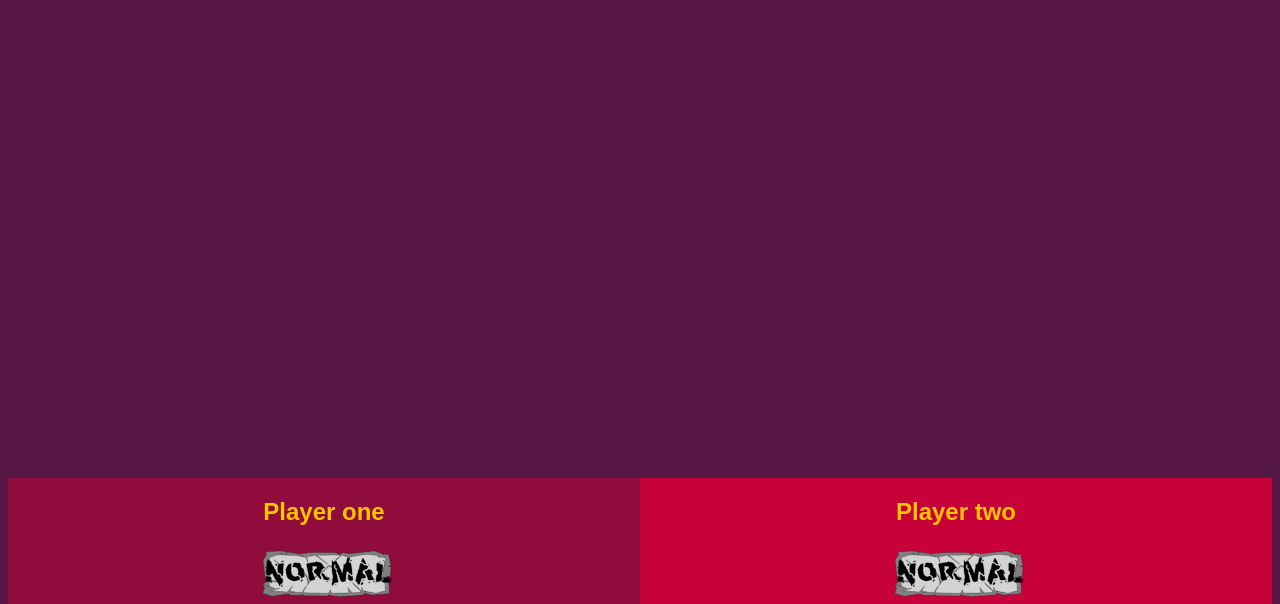
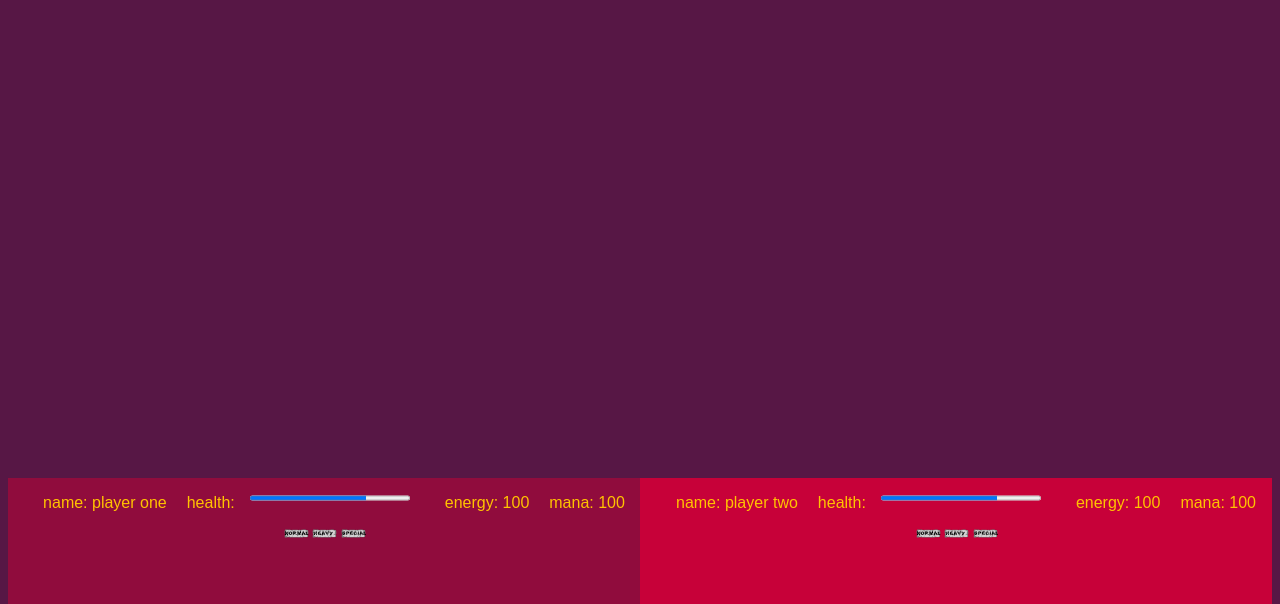
Before and after one commit to JustinD85/demoNightGame1, a plain HTML site: page index.html in a window 1280 px wide. Shown: the part 180-784 px from the top of the page. Drawn offline with Linux system fonts and the light colour scheme.

Commit message:
player status on dom

```diff
--- a/css/styles.css
+++ b/css/styles.css
@@ -21,6 +21,21 @@ img {
   width: 750px;
   -webkit-animation: jello-vertical 0.9s both;
   animation: jello-vertical 0.9s both;
+}
+
+article {
+  display: flex;
+  justify-content: space-around;
+}
+
+p {
+  display: inline-block;
+  margin-left: 20px;
+}
+
+progress {
+  height: 10px;
+  margin: 15px;
 }
 
 
@@ -58,7 +73,7 @@ img {
 }
 
 .btn {
-  display: block;
-  width: 40%;
+  display: inline-block;
+  width: 30%;
   height: 15%;
 }
--- a/index.html
+++ b/index.html
@@ -19,16 +19,34 @@
       </canvas>
     </section>
     <section id="player-one-section">
-      <h1>Player one</h1>
+      <article>
+        <p>name: <span id="js-p1-name">player one</span></p>
+        <p>health: </p>
+        <progress value="73" max="100" id="js-p1-health">
+        </progress>
+        <p>energy: <span id="js-p1-energy">100</span></p>
+        <p>mana: <span id="js-p1-mana">100</span></p>
+      </article>
+      <article>
         <img class="btn weakAttk" src="normalbutton.svg">
         <img class="btn heavyAttk" src="heavybutton.svg">
         <img class="btn" src="specialbutton.svg">
+      </article>
     </section>
     <section id="player-two-section">
-      <h1>Player two</h1>
+      <article>
+        <p>name: <span id="js-p1-name">player two</span></p>
+        <p>health: </p>
+        <progress value="73" max="100" id="js-p1-health">
+        </progress>
+        <p>energy: <span id="js-p1-energy">100</span></p>
+        <p>mana: <span id="js-p1-mana">100</span></p>
+      </article>
+      <article>
         <img class="btn weakAttk" src="normalbutton.svg">
         <img class="btn heavyAttk" src="heavybutton.svg">
         <img class="btn" src="specialbutton.svg">
+      </article>
     </section>
     <script src="js/game.js"></script>
   </body>
```
Lines whose indentation alone changed are shown as unchanged.
